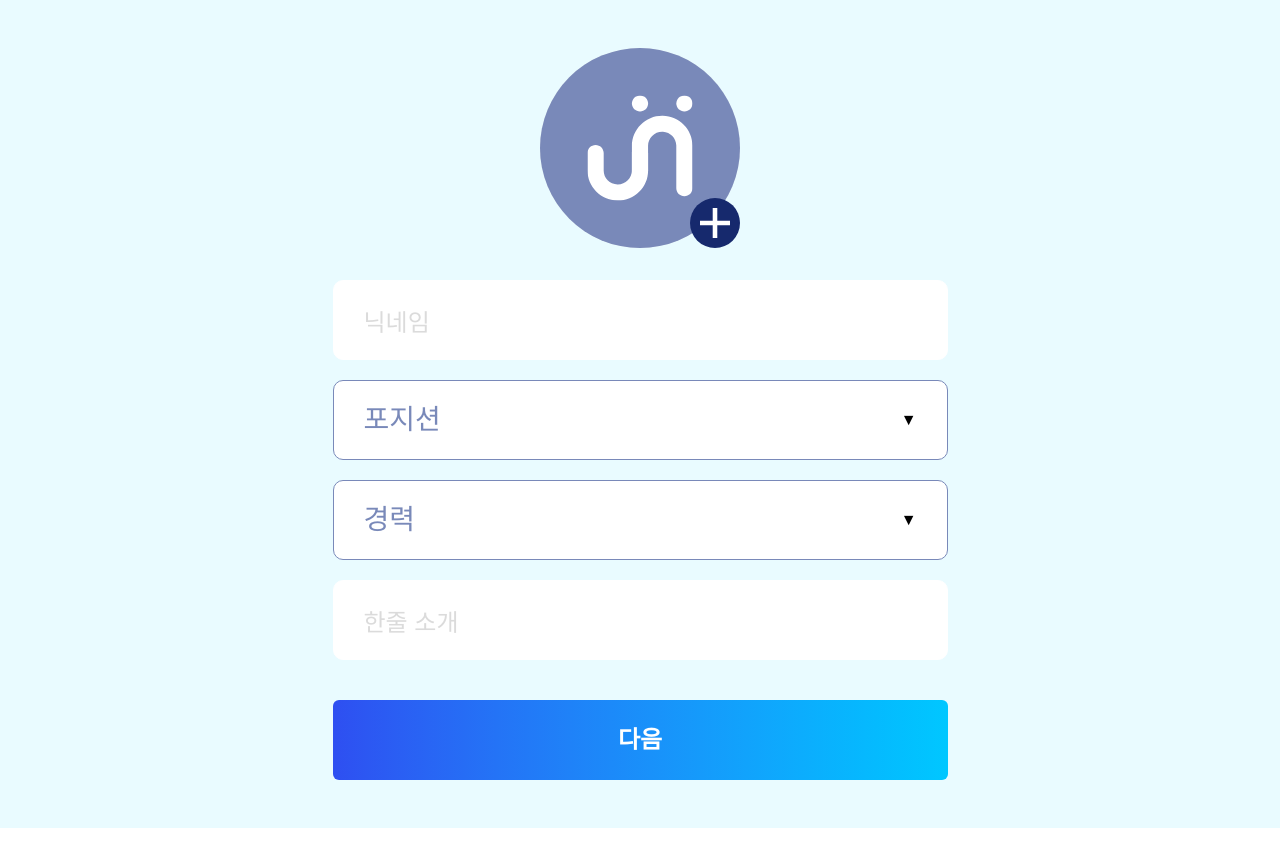
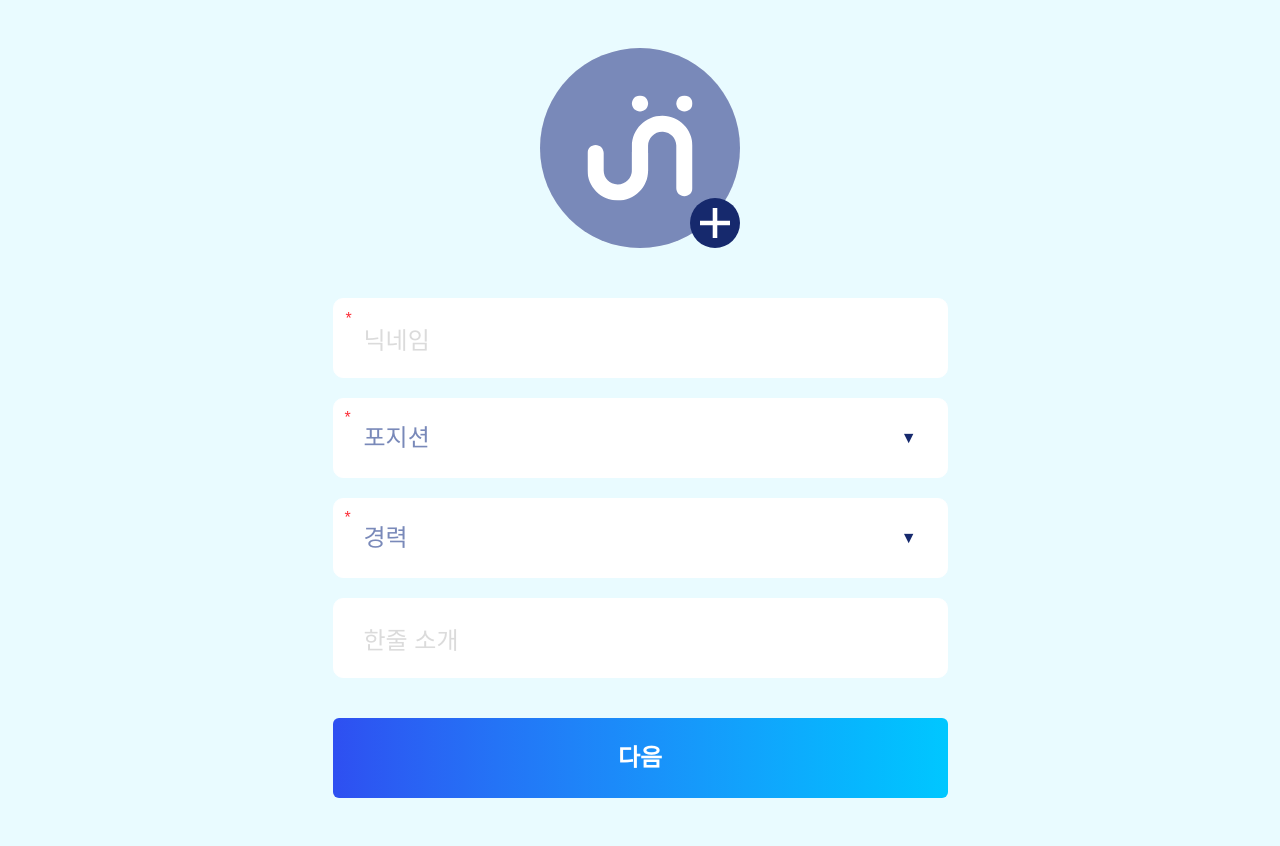
Before and after one commit to FRONTENDBOOTCAMP-14th/Final-project-team9, a Next.js app: page /test in a window 1280 px wide. Built offline with nearby package versions, Linux system fonts and the light colour scheme; a web font is replaced by a local one.

Commit message:
feat : 회원가입 프로필 폼 제작
- 드롭다운 코드 내용 추가
-required로 필수 항목 지정 추가

```diff
--- a/src/components/auth/ProfileForm.tsx
+++ b/src/components/auth/ProfileForm.tsx
@@ -36,7 +36,7 @@ const ProfileForm = () => {
 
   return (
     <div className="w-full max-w-[615px]">
-      <div className="flex justify-center mb-8">
+      <div className="flex justify-center mb-[50px]">
         {/* 프로필 사진 업로드 부분 */}
         <button className="relative w-[200px] h-[200px] rounded-full bg-gray-200 flex items-center justify-center">
           <Image
@@ -73,6 +73,7 @@ const ProfileForm = () => {
         <LabeledInput
           id="profile-nickname"
           label="닉네임"
+          required
           type="text"
           value={nickname}
           onChange={(e) => setNickname(e.target.value)}
@@ -80,12 +81,13 @@ const ProfileForm = () => {
         />
 
         {/* 팀원의 드롭다운 컴포넌트 사용 */}
-        {/* className 수정 제안 */}
         <Dropdown
           placeholder="포지션"
           options={positionOptions}
           width="100%"
           height="80px"
+          required
+          className="border-[1px] border-white text-[24px] text-[#16296D]"
         />
 
         <Dropdown
@@ -93,6 +95,8 @@ const ProfileForm = () => {
           options={experienceOptions}
           width="100%"
           height="80px"
+          required
+          className="border-[1px] border-white text-[24px] text-[#16296D]"
         />
 
         <LabeledInput
--- a/src/components/common/LabeledInput.tsx
+++ b/src/components/common/LabeledInput.tsx
@@ -1,6 +1,6 @@
 // src/components/common/LabeledInput.tsx
 
-import React, { forwardRef } from "react"; // [수정됨] forwardRef를 {} 안에 넣어서 제대로 import 했습니다.
+import React, { forwardRef } from "react";
 import { twMerge } from "tailwind-merge";
 import { clsx } from "clsx";
 
@@ -10,10 +10,14 @@ export interface LabeledInputProps
   error?: string;
   icon?: React.ReactNode;
   containerClassName?: string;
+  required?: boolean;
 }
 
 const LabeledInput = forwardRef<HTMLInputElement, LabeledInputProps>(
-  ({ label, error, icon, className, containerClassName, ...props }, ref) => {
+  (
+    { label, error, icon, className, containerClassName, required, ...props },
+    ref
+  ) => {
     // 이 컴포넌트의 너비와 높이는 사용하는 곳(LoginForm 등)에서 결정합니다.
     const formFieldContainerStyles = twMerge("relative", containerClassName);
 
@@ -36,9 +40,7 @@ const LabeledInput = forwardRef<HTMLInputElement, LabeledInputProps>(
 
     const labelStyles = twMerge(
       "absolute left-[30px] text-[#DBDBDB] transition-all duration-200 ease-in-out pointer-events-none",
-      // 기본 위치를 정가운데(h-80px 기준)로 맞췄습니다.
       "top-[24px] text-[24px]",
-      // 활성 상태일 때의 위치
       "peer-focus:top-[12px] peer-focus:text-[16px] peer-focus:text-[#DBDBDB]",
       "peer-[:not(:placeholder-shown)]:top-[12px] peer-[:not(:placeholder-shown)]:text-[16px] peer-[:not(:placeholder-shown)]:text-[#DBDBDB]"
     );
@@ -46,6 +48,13 @@ const LabeledInput = forwardRef<HTMLInputElement, LabeledInputProps>(
     return (
       <div className={formFieldContainerStyles}>
         <div className={inputBoxStyles}>
+          {/* required가 true일 때, 고정된 위치에 별표를 렌더링합니다. */}
+          {required && (
+            <span className="absolute left-[12px] top-[8px] text-red-500">
+              *
+            </span>
+          )}
+
           <input
             ref={ref}
             className={inputElementStyles}
--- a/src/components/common/input/Dropdown.tsx
+++ b/src/components/common/input/Dropdown.tsx
@@ -1,3 +1,5 @@
+// Dropdown.tsx
+
 "use client";
 
 import { useState, useRef, useEffect } from "react";
@@ -9,7 +11,8 @@ interface DropdownProps {
   placeholder?: string;
   width?: string;
   height?: string;
-  className?: string; // [수정 1] className prop을 선택적으로 받을 수 있도록 추가
+  className?: string;
+  required?: boolean;
 }
 
 export default function Dropdown({
@@ -17,7 +20,8 @@ export default function Dropdown({
   placeholder,
   width = "396px",
   height = "96px",
-  className, // [수정 2] className을 props로 받음
+  className,
+  required,
 }: DropdownProps) {
   const [isOpen, setIsOpen] = useState(false);
   const dropdownRef = useRef<HTMLDivElement>(null);
@@ -78,6 +82,13 @@ export default function Dropdown({
 
   return (
     <div ref={dropdownRef} className="relative" style={{ width }}>
+      {/* required가 true일 때, 고정된 위치에 별표를 렌더링합니다. */}
+      {required && (
+        <span className="absolute left-[12px] top-[8px] text-red-500 z-10">
+          *
+        </span>
+      )}
+
       <button
         type="button"
         aria-label="드롭다운 열기"
@@ -93,7 +104,7 @@ export default function Dropdown({
           isOpen
             ? `rounded-t-[10px] border-b-2 border-b-[#9c9c9c]`
             : `rounded-[10px]`,
-          className // [수정 3] 외부에서 받은 className을 여기에 적용
+          className
         )}
       >
         {selected ? (
```
